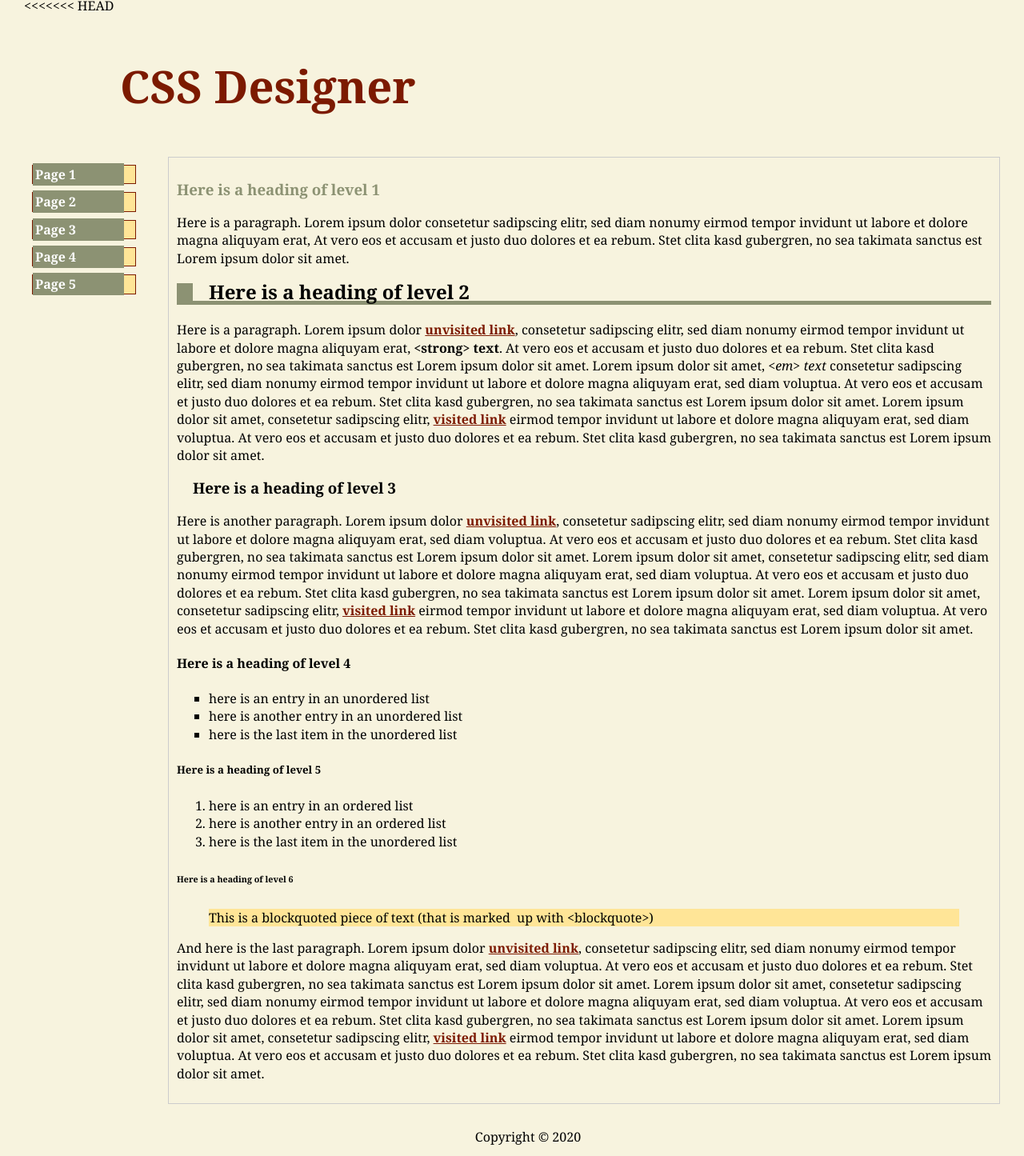
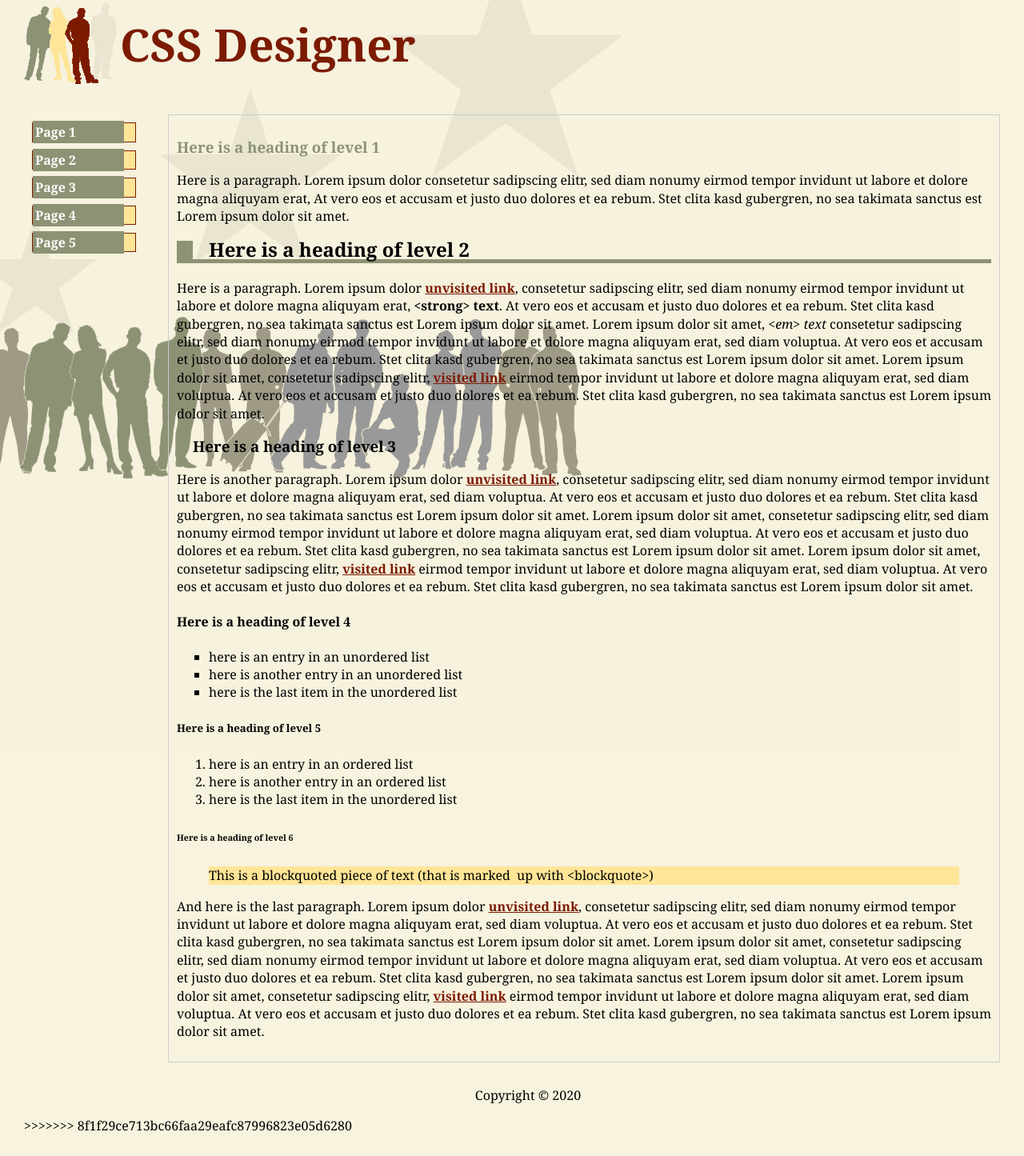
Before and after one commit to paultonebako/paultonebako.github.io, a plain HTML site: page week03/index.html in a window 1280 px wide. Shown: the part 34-1479 px from the top of the page at 80% size. Drawn offline with Linux system fonts and the light colour scheme.

Commit message:
commiting all files for 3.1 b/c css did not appear

```diff
--- a/week03/index.html
+++ b/week03/index.html
@@ -1,57 +1,4 @@
-<<<<<<< HEAD
-<!doctype html>
-<html>
-   <head>
-      <meta charset="utf-8">
-      <title>CSS Designer</title>
-      <link href="styles.css" rel="stylesheet" type="text/css" />
-   </head>
-   <body>
-      <header>
-         <h1>CSS Designer</h1>
-      </header>
-      <section id="container">
-      <nav>
-         <ul>
-            <li><a href="#">Page 1</a></li>
-            <li><a href="#">Page 2</a></li>
-            <li><a href="#">Page 3</a></li>
-            <li><a href="#">Page 4</a></li>
-            <li><a href="#">Page 5</a></li>
-         </ul>
-      </nav>
-      <article id="content">
-         <h1>Here is a heading of level 1</h1>
-         <p>Here is a paragraph. Lorem ipsum dolor consetetur sadipscing elitr,  sed diam nonumy eirmod tempor invidunt ut labore et dolore magna aliquyam erat,  At vero eos et accusam et justo duo dolores et ea rebum. Stet clita kasd gubergren, no sea takimata sanctus est Lorem ipsum dolor sit amet. </p>
-         <h2>Here is a heading of level 2</h2>
-         <p>Here is a paragraph. Lorem ipsum dolor <a href="unvisitedpage.html">unvisited link</a>, consetetur sadipscing elitr,  sed diam nonumy eirmod tempor invidunt ut labore et dolore magna aliquyam erat, <strong>&lt;strong&gt; text</strong>. At vero eos et accusam et justo duo dolores et ea rebum. Stet clita kasd gubergren, no sea takimata sanctus est Lorem ipsum dolor sit amet. Lorem ipsum dolor sit amet, <em>&lt;em&gt; text</em> consetetur sadipscing elitr,  sed diam nonumy eirmod tempor invidunt ut labore et dolore magna aliquyam erat, sed diam voluptua. At vero eos et accusam et justo duo dolores et ea rebum. Stet clita kasd gubergren, no sea takimata sanctus est Lorem ipsum dolor sit amet. Lorem ipsum dolor sit amet, consetetur sadipscing elitr, <a href="#">visited link</a> eirmod tempor invidunt ut labore et dolore magna aliquyam erat, sed diam voluptua. At vero eos et accusam et justo duo dolores et ea rebum. Stet clita kasd gubergren, no sea takimata sanctus est Lorem ipsum dolor sit amet.</p>
-         <h3>Here is a heading of level 3</h3>
-         <p>Here is another paragraph. Lorem ipsum dolor <a href="unvisitedpage.html">unvisited link</a>, consetetur sadipscing elitr,  sed diam nonumy eirmod tempor invidunt ut labore et dolore magna aliquyam erat, sed diam voluptua. At vero eos et accusam et justo duo dolores et ea rebum. Stet clita kasd gubergren, no sea takimata sanctus est Lorem ipsum dolor sit amet. Lorem ipsum dolor sit amet, consetetur sadipscing elitr,  sed diam nonumy eirmod tempor invidunt ut labore et dolore magna aliquyam erat, sed diam voluptua. At vero eos et accusam et justo duo dolores et ea rebum. Stet clita kasd gubergren, no sea takimata sanctus est Lorem ipsum dolor sit amet. Lorem ipsum dolor sit amet, consetetur sadipscing elitr, <a href="#">visited link</a> eirmod tempor invidunt ut labore et dolore magna aliquyam erat, sed diam voluptua. At vero eos et accusam et justo duo dolores et ea rebum. Stet clita kasd gubergren, no sea takimata sanctus est Lorem ipsum dolor sit amet.</p>
-         <h4>Here is a heading of level 4</h4>
-         <ul>
-            <li>here is an entry in an unordered list</li>
-            <li>here is another entry in an unordered list</li>
-            <li>here is the last item in the unordered list</li>
-         </ul>
-         <h5>Here is a heading of level 5</h5>
-         <ol>
-            <li>here is an entry in an ordered list</li>
-            <li>here is another entry in an ordered list</li>
-            <li>here is the last item in the unordered list</li>
-         </ol>
-         <h6>Here is a heading of level 6</h6>
-         <blockquote> This is a blockquoted piece of text (that is marked&nbsp; up with &lt;blockquote&gt;) </blockquote>
-         <p>And here is the last paragraph. Lorem ipsum dolor <a href="unvisitedpage.html">unvisited link</a>, consetetur sadipscing elitr,  sed diam nonumy eirmod tempor invidunt ut labore et dolore magna aliquyam erat, sed diam voluptua. At vero eos et accusam et justo duo dolores et ea rebum. Stet clita kasd gubergren, no sea takimata sanctus est Lorem ipsum dolor sit amet. Lorem ipsum dolor sit amet, consetetur sadipscing elitr,  sed diam nonumy eirmod tempor invidunt ut labore et dolore magna aliquyam erat, sed diam voluptua. At vero eos et accusam et justo duo dolores et ea rebum. Stet clita kasd gubergren, no sea takimata sanctus est Lorem ipsum dolor sit amet. Lorem ipsum dolor sit amet, consetetur sadipscing elitr, <a href="#">visited link</a> eirmod tempor invidunt ut labore et dolore magna aliquyam erat, sed diam voluptua. At vero eos et accusam et justo duo dolores et ea rebum. Stet clita kasd gubergren, no sea takimata sanctus est Lorem ipsum dolor sit amet.</p>
-      </article>
-      </section>
-      <footer>
-         <ul>
-            <li>Copyright &copy; 2020</li>
-         </ul>
-      </footer>
-   </body>
-</html>
-=======
+
 <!doctype html>
 <html>
    <head>
```
Also changed, not shown: week03/header-image-1.gif (added), week03/header-star-1.gif (added), week03/page-bg.gif (added).
